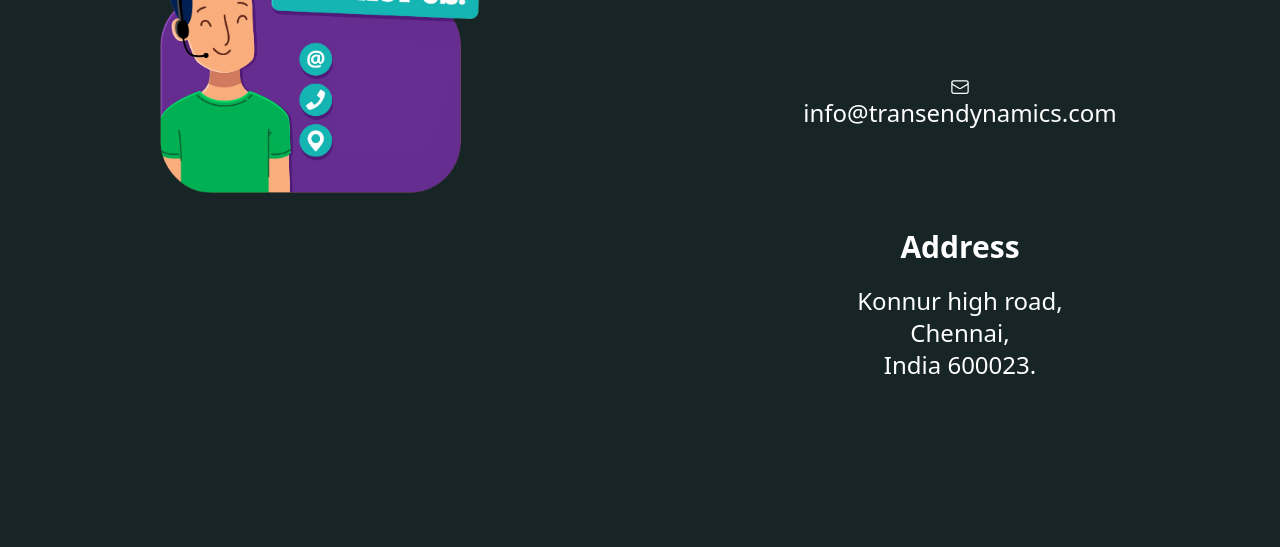
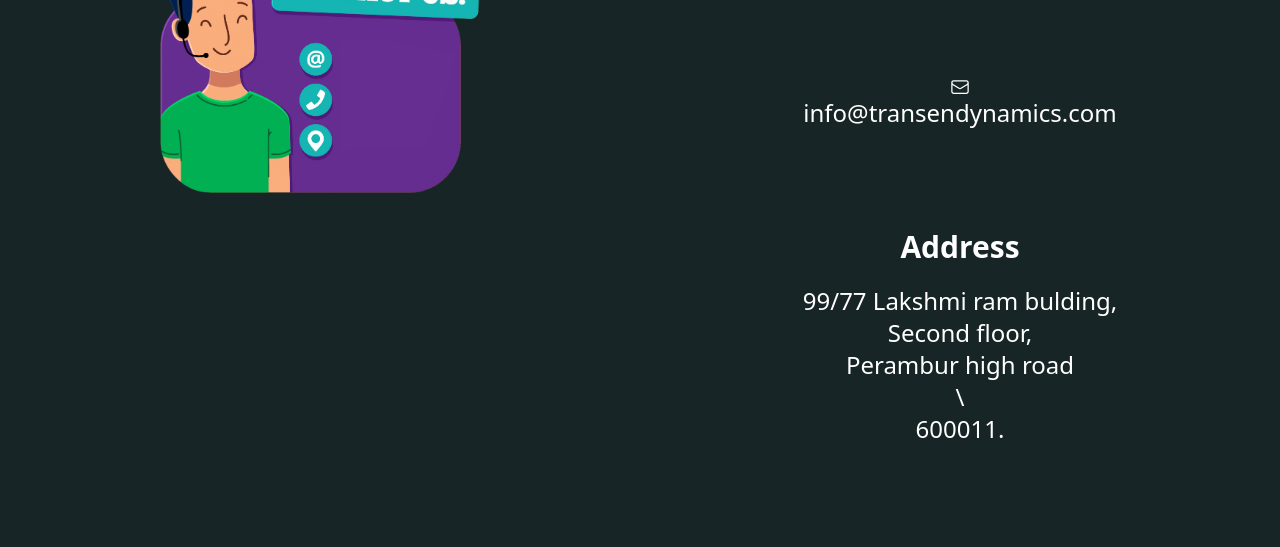
Before and after one commit to kamalaak/Transendynamics, a plain HTML site: page index.html in a window 1280 px wide. Shown: the part 3727-4274 px from the top of the page. Drawn offline with nearby package versions, Linux system fonts and the light colour scheme.

Commit message:
Update index.html

```diff
--- a/index.html
+++ b/index.html
@@ -130,10 +130,12 @@
       <div class="text-white text-center lg:mt-20"> <span>
       </span> <h1 class="lg:py-5 font-semibold lg:text-3xl  text-center text-sm py-2">Address </h1>
       <div class="lg:text-2xl text-sm  flex flex-col">
-        <span>Konnur high road,</span>
-      <span>Chennai,</span>
+        <span>99/77 Lakshmi ram bulding,</span>
+      <span>Second floor,</span>
 
-      <span> India 600023.</span>
+      <span> Perambur high road</span>\
+         <span> 600011.</span>
+
       </div>
 
      </div>
```
